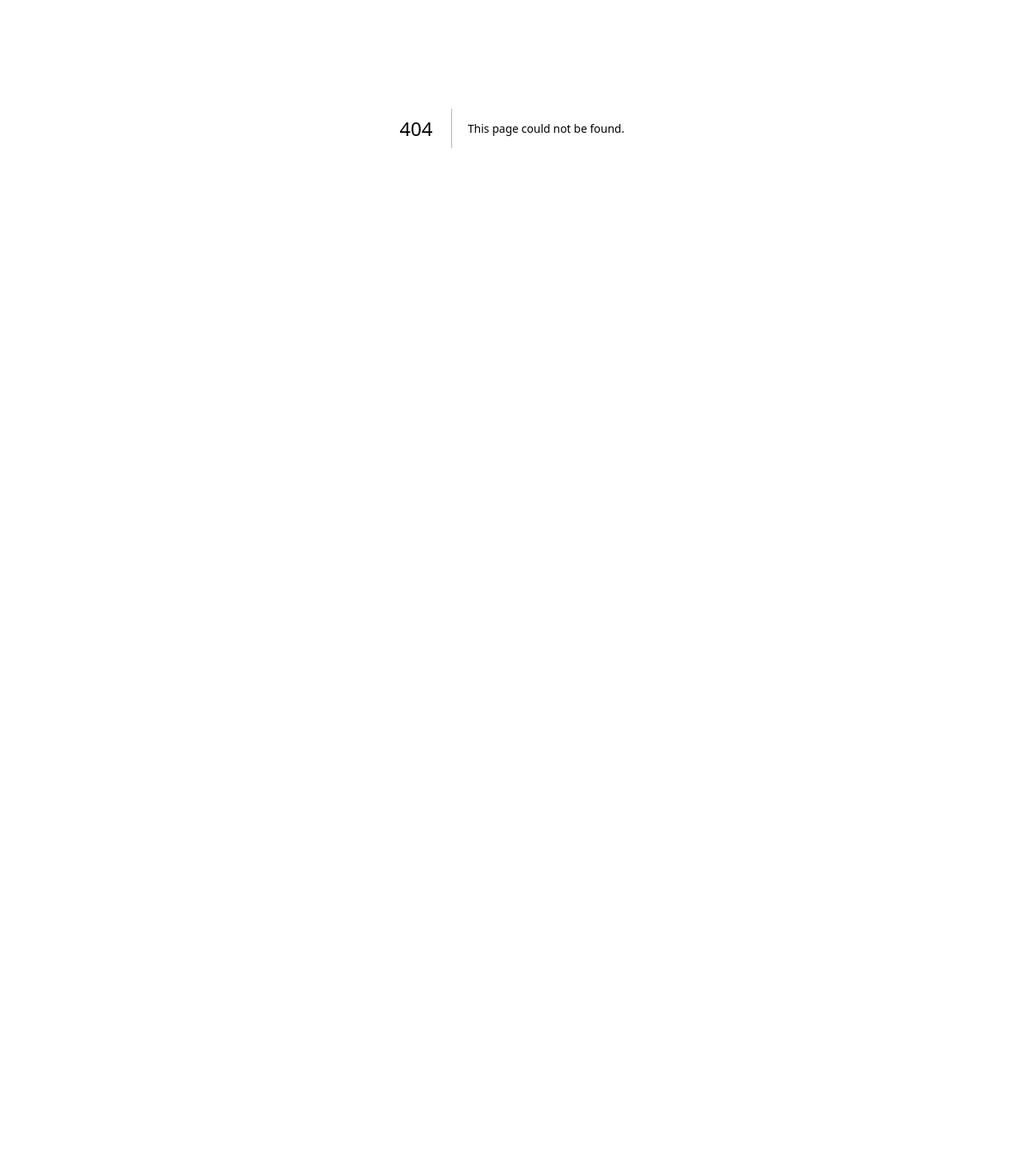
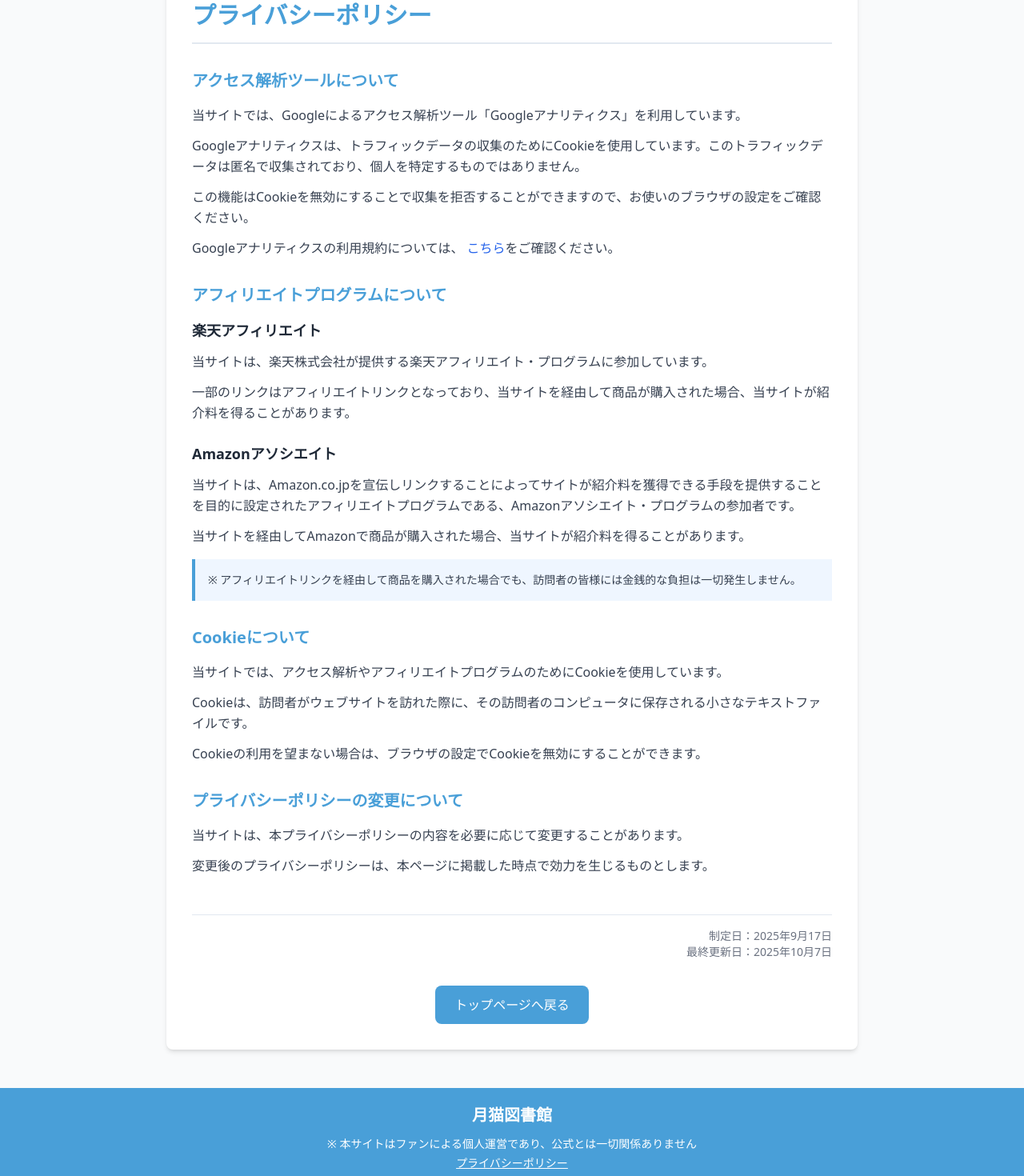
Before and after one commit to ozet1001/yorushika-app1_next, a Next.js app: page /privacy in a window 1280 px wide. Before the commit this address had no page. Shown: the part 240-1710 px from the top of the page at 80% size. Before the commit the page ends 800 px from the top, so only its background shows below. Built offline with nearby package versions, Linux system fonts and the light colour scheme; a web font is replaced by a local one.

Commit message:
プライバシーポリシーのページを新規作成

```diff
--- a/src/app/components/Footer.tsx
+++ b/src/app/components/Footer.tsx
@@ -2,11 +2,19 @@
 function Footer() {
   return (
     <footer className="w-full py-5 text-white shadow-md" style={{ backgroundColor: '#499FD8' }}>
-        <div className="container flex flex-col items-center justify-center px-4 mx-auto">
-            <h1 className="mt-4 text-xl font-bold" style={{fontFamily: 'var(--font-kaisei), serif'}}>
-              月猫図書館
-            </h1>
+      <div className="container flex flex-col items-center justify-center px-4 mx-auto">
+        <p className="text-xl font-bold" style={{fontFamily: 'var(--font-kaisei), serif'}}>
+          月猫図書館
+        </p>
+        <p className="mt-3 text-xs sm:text-sm text-center">
+          ※ 本サイトはファンによる個人運営であり、公式とは一切関係ありません
+        </p>
+        <div className="mt-1 text-xs sm:text-sm space-x-4">
+          <a href="/privacy" className="hover:text-blue-100 underline transition-colors">
+            プライバシーポリシー
+          </a>
         </div>
+      </div>
     </footer>
   )
 }
--- /dev/null
+++ b/src/app/privacy/page.tsx
@@ -0,0 +1,137 @@
+import Header from "@/app/components/Header";
+import Footer from "@/app/components/Footer";
+import Link from 'next/link'
+
+export default function PrivacyPolicyPage() {
+  return (
+    <>
+        <div className="min-h-screen bg-gray-50">
+        {/* ヘッダー */}
+        <Header />
+
+        {/* メインコンテンツ */}
+        <main className="container max-w-4xl px-4 py-12 mx-auto">
+            <div className="bg-white rounded-lg shadow-md p-8">
+            <h1 className="text-3xl font-bold mb-8 pb-4 border-b-2" style={{ color: '#499FD8' }}>
+                プライバシーポリシー
+            </h1>
+
+            {/* アクセス解析ツール */}
+            <section className="mb-8">
+                <h2 className="text-xl font-bold mb-4" style={{ color: '#499FD8' }}>
+                アクセス解析ツールについて
+                </h2>
+                <div className="text-gray-700 leading-relaxed space-y-3">
+                <p>
+                    当サイトでは、Googleによるアクセス解析ツール「Googleアナリティクス」を利用しています。
+                </p>
+                <p>
+                    Googleアナリティクスは、トラフィックデータの収集のためにCookieを使用しています。このトラフィックデータは匿名で収集されており、個人を特定するものではありません。
+                </p>
+                <p>
+                    この機能はCookieを無効にすることで収集を拒否することができますので、お使いのブラウザの設定をご確認ください。
+                </p>
+                <p>
+                    Googleアナリティクスの利用規約については、
+                    <a
+                    href="https://www.google.com/analytics/terms/jp.html"
+                    target="_blank"
+                    rel="noopener noreferrer"
+                    className="text-blue-600 hover:underline ml-1"
+                    >
+                    こちら
+                    </a>
+                    をご確認ください。
+                </p>
+                </div>
+            </section>
+
+            {/* アフィリエイトプログラム */}
+            <section className="mb-8">
+                <h2 className="text-xl font-bold mb-4" style={{ color: '#499FD8' }}>
+                アフィリエイトプログラムについて
+                </h2>
+
+                <h3 className="text-lg font-semibold mb-3 text-gray-800">楽天アフィリエイト</h3>
+                <div className="text-gray-700 leading-relaxed space-y-3 mb-6">
+                <p>
+                    当サイトは、楽天株式会社が提供する楽天アフィリエイト・プログラムに参加しています。
+                </p>
+                <p>
+                    一部のリンクはアフィリエイトリンクとなっており、当サイトを経由して商品が購入された場合、当サイトが紹介料を得ることがあります。
+                </p>
+                </div>
+
+                <h3 className="text-lg font-semibold mb-3 text-gray-800">Amazonアソシエイト</h3>
+                <div className="text-gray-700 leading-relaxed space-y-3 mb-4">
+                <p>
+                    当サイトは、Amazon.co.jpを宣伝しリンクすることによってサイトが紹介料を獲得できる手段を提供することを目的に設定されたアフィリエイトプログラムである、Amazonアソシエイト・プログラムの参加者です。
+                </p>
+                <p>
+                    当サイトを経由してAmazonで商品が購入された場合、当サイトが紹介料を得ることがあります。
+                </p>
+                </div>
+
+                <div className="bg-blue-50 border-l-4 p-4 text-sm text-gray-700" style={{ borderColor: '#499FD8' }}>
+                ※ アフィリエイトリンクを経由して商品を購入された場合でも、訪問者の皆様には金銭的な負担は一切発生しません。
+                </div>
+            </section>
+
+            {/* Cookie */}
+            <section className="mb-8">
+                <h2 className="text-xl font-bold mb-4" style={{ color: '#499FD8' }}>
+                Cookieについて
+                </h2>
+                <div className="text-gray-700 leading-relaxed space-y-3">
+                <p>
+                    当サイトでは、アクセス解析やアフィリエイトプログラムのためにCookieを使用しています。
+                </p>
+                <p>
+                    Cookieは、訪問者がウェブサイトを訪れた際に、その訪問者のコンピュータに保存される小さなテキストファイルです。
+                </p>
+                <p>
+                    Cookieの利用を望まない場合は、ブラウザの設定でCookieを無効にすることができます。
+                </p>
+                </div>
+            </section>
+
+            {/* 変更について */}
+            <section className="mb-8">
+                <h2 className="text-xl font-bold mb-4" style={{ color: '#499FD8' }}>
+                プライバシーポリシーの変更について
+                </h2>
+                <div className="text-gray-700 leading-relaxed space-y-3">
+                <p>
+                    当サイトは、本プライバシーポリシーの内容を必要に応じて変更することがあります。
+                </p>
+                <p>
+                    変更後のプライバシーポリシーは、本ページに掲載した時点で効力を生じるものとします。
+                </p>
+                </div>
+            </section>
+
+            {/* 制定日 */}
+            <div className="text-right text-sm text-gray-500 mt-12 pt-4 border-t">
+                制定日：2025年9月17日<br/>
+                最終更新日：2025年10月7日
+            </div>
+
+            {/* トップへ戻るボタン */}
+            <div className="text-center mt-8">
+                <Link
+                href="/"
+                className="inline-block px-6 py-3 text-white rounded-lg hover:opacity-90 transition-opacity"
+                style={{ backgroundColor: '#499FD8' }}
+                >
+                トップページへ戻る
+                </Link>
+            </div>
+            </div>
+        </main>
+        </div>
+
+        {/* フッター */}
+        <Footer />
+    </>
+  )
+}
```
